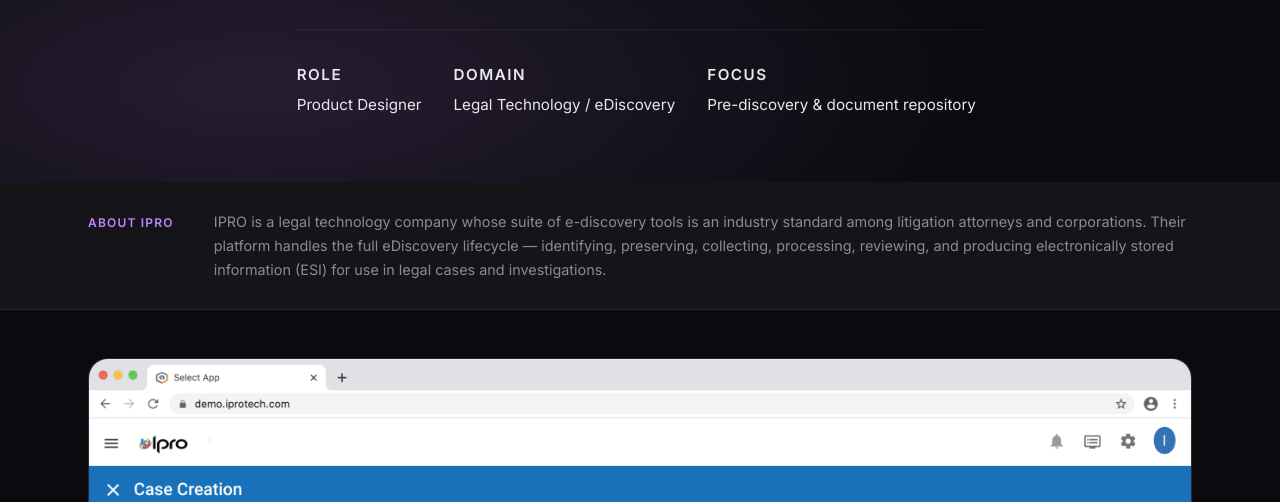
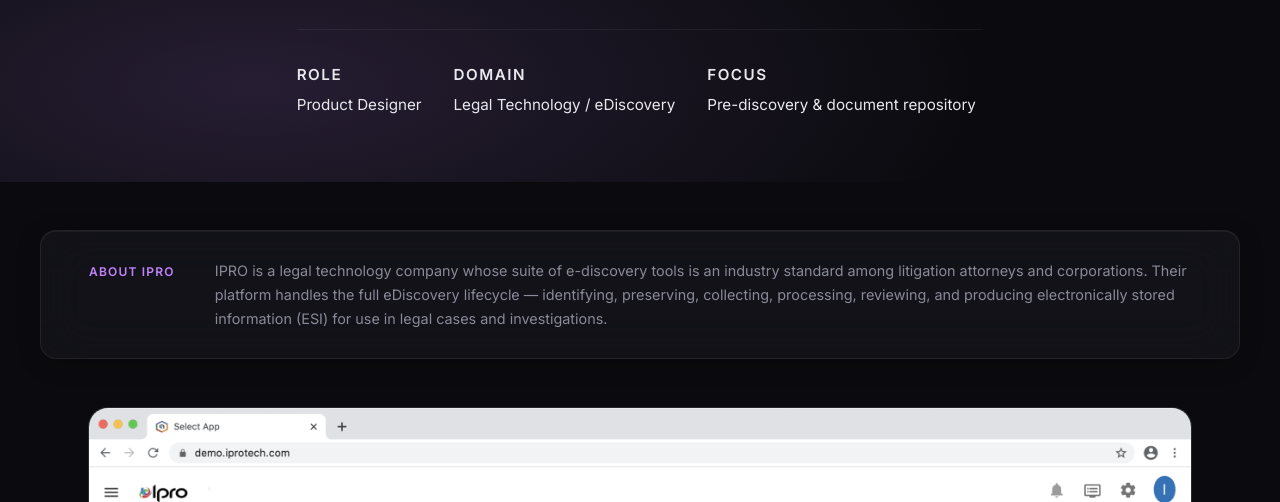
Before and after one commit to bbrdnx/broadnaxux, a website: page ipro-eda.html in a window 1280 px wide. Shown: the part 298-800 px from the top of the page. Drawn offline with Linux system fonts and the light colour scheme.

Commit message:
Company context: glass card with 48px top padding and matched padding

```diff
--- a/styles.css
+++ b/styles.css
@@ -324,16 +324,20 @@
    Company Context Band
    ============================================ */
 .company-context {
-  border-bottom: 1px solid var(--border);
-  background: var(--bg-card);
+  padding-top: 3rem;
 }
 
 .company-context .container {
   display: flex;
   gap: 2.5rem;
   align-items: baseline;
-  padding-top: 1.75rem;
-  padding-bottom: 1.75rem;
+  padding: 1.75rem clamp(1.5rem, 4vw, 3rem);
+  background: rgba(255, 255, 255, 0.03);
+  backdrop-filter: blur(24px) saturate(160%);
+  -webkit-backdrop-filter: blur(24px) saturate(160%);
+  border: 1px solid rgba(255, 255, 255, 0.07);
+  border-radius: 16px;
+  box-shadow: 0 4px 24px rgba(0, 0, 0, 0.2), inset 0 1px 0 rgba(255, 255, 255, 0.05);
 }
 
 .company-context .label {
```
